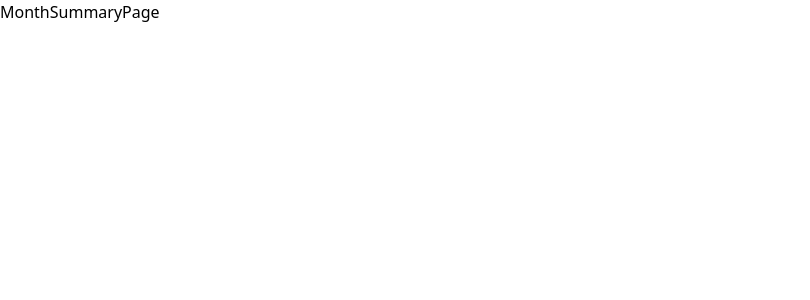
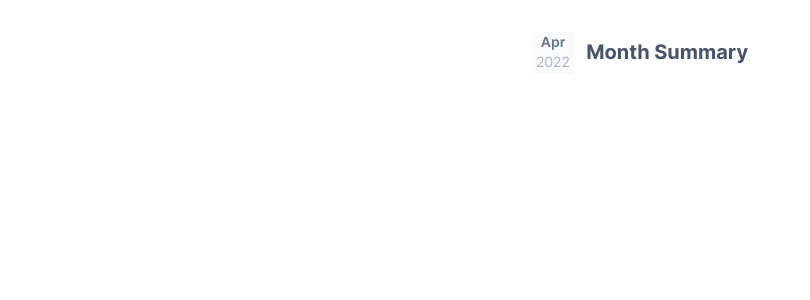
Before and after one commit to AgkTF/expenses-tracker-ts, a React (Create React App) app: page /month-summary in a window 1280 px wide. Shown: the top 300 px of the page, without its empty margins (0-810 px from the left). Built offline with nearby package versions, Linux system fonts and the light colour scheme.

Commit message:
- Added a	new file:   src/components/UIElements/MonthIcon/MonthIcon.tsx

```diff
--- /dev/null
+++ b/src/components/UIElements/MonthIcon/MonthIcon.tsx
@@ -0,0 +1,16 @@
+import format from 'date-fns/format';
+
+type Props = {
+  date?: Date;
+};
+
+const MonthIcon = ({ date = new Date() }: Props) => {
+  return (
+    <div className="px-1 bg-gray-50 flex flex-col items-center justify-center rounded text-sm shadow-sm">
+      <p className="font-semibold text-slate-500">{format(date, 'LLL')}</p>
+      <p className="font-light text-slate-400">{format(date, 'yyyy')}</p>
+    </div>
+  );
+};
+
+export default MonthIcon;
--- /dev/null
+++ b/src/components/UIElements/index.ts
@@ -0,0 +1,3 @@
+import MonthIcon from './MonthIcon/MonthIcon';
+
+export { MonthIcon };
--- a/src/pages/MonthSummaryPage/MonthSummaryPage.tsx
+++ b/src/pages/MonthSummaryPage/MonthSummaryPage.tsx
@@ -1,9 +1,20 @@
-import React from 'react';
+import { MonthIcon } from 'components/UIElements';
 
 type Props = {};
 
 const MonthSummaryPage = (props: Props) => {
-  return <div>MonthSummaryPage</div>;
+  return (
+    <>
+      <div className="flex flex-col items-center justify-center">
+        <div className="mt-8 flex items-center justify-center">
+          <MonthIcon />
+          <h1 className="ml-3 font-bold text-xl text-slate-600">
+            Month Summary
+          </h1>
+        </div>
+      </div>
+    </>
+  );
 };
 
 export default MonthSummaryPage;
--- a/tailwind.config.js
+++ b/tailwind.config.js
@@ -1,7 +1,11 @@
 module.exports = {
   content: ['./src/**/*.{js,jsx,ts,tsx}'],
   theme: {
-    extend: {},
+    extend: {
+      fontFamily: {
+        inter: "'Inter'",
+      },
+    },
   },
   plugins: [],
 };
```
